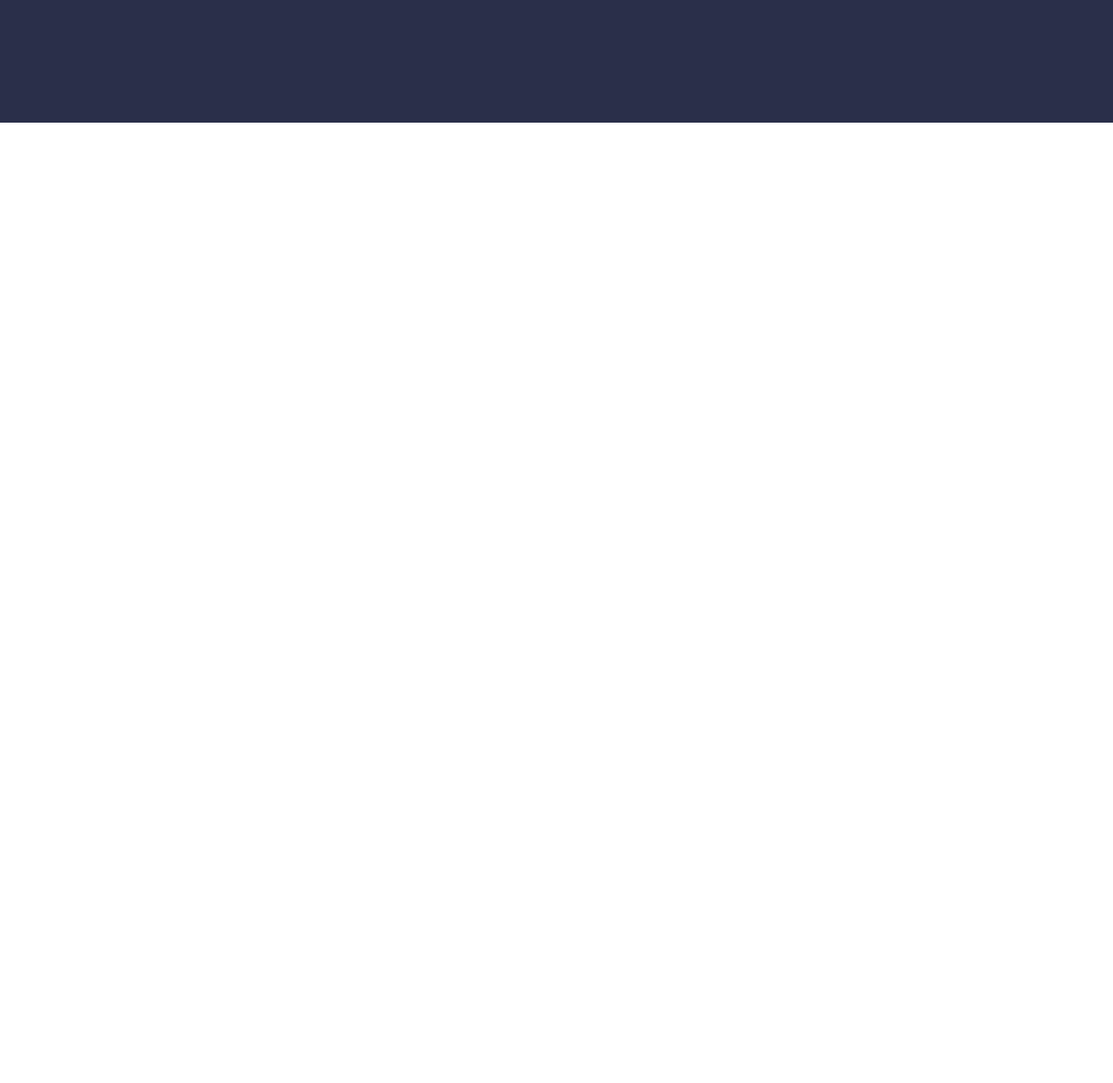
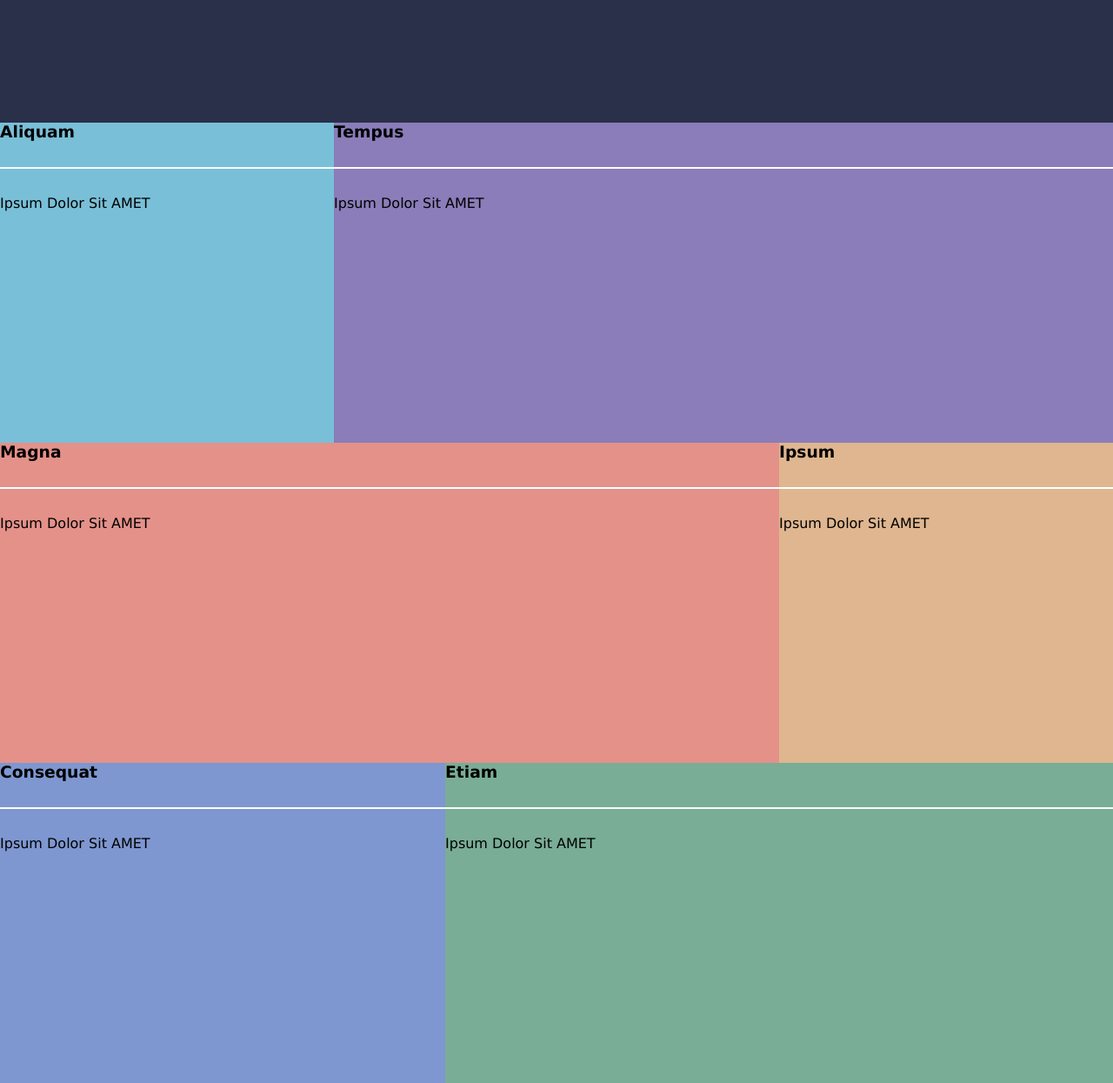
Before and after one commit to M4riu5/HTML-10-flex-more, a plain HTML site: page cao/index.html in a window 1280 px wide. Shown: the part 500-1745 px from the top of the page at 87% size. Before the commit the page ends 800 px from the top, so only its background shows below. Drawn offline with Linux system fonts and the light colour scheme.

Commit message:
articles

```diff
--- a/cao/index.html
+++ b/cao/index.html
@@ -43,8 +43,37 @@
         </div>
       </div>
     </section>
-    <section>
-      <article></article>
+    <section class="articles">
+      <article class="article1">
+        <h3>Aliquam</h3>
+        <div class="line"></div>
+        <p>Ipsum Dolor Sit AMET</p>
+      </article>
+      <article class="article2">
+        <h3>Tempus</h3>
+        <div class="line"></div>
+        <p>Ipsum Dolor Sit AMET</p>
+      </article>
+      <article class="article3">
+        <h3>Magna</h3>
+        <div class="line"></div>
+        <p>Ipsum Dolor Sit AMET</p>
+      </article>
+      <article class="article4">
+        <h3>Ipsum</h3>
+        <div class="line"></div>
+        <p>Ipsum Dolor Sit AMET</p>
+      </article>
+      <article class="article5">
+        <h3>Consequat</h3>
+        <div class="line"></div>
+        <p>Ipsum Dolor Sit AMET</p>
+      </article>
+      <article class="article6">
+        <h3>Etiam</h3>
+        <div class="line"></div>
+        <p>Ipsum Dolor Sit AMET</p>
+      </article>
     </section>
   </body>
 </html>
```
